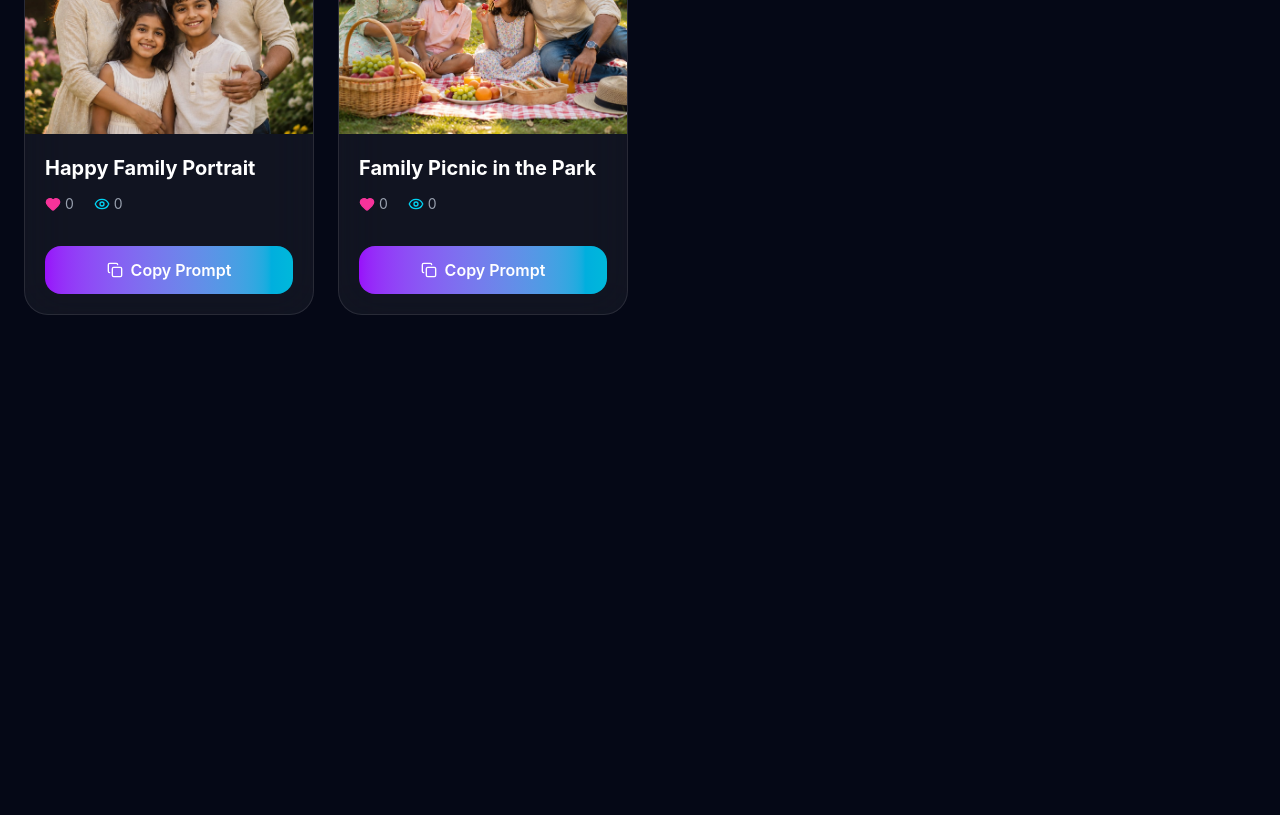
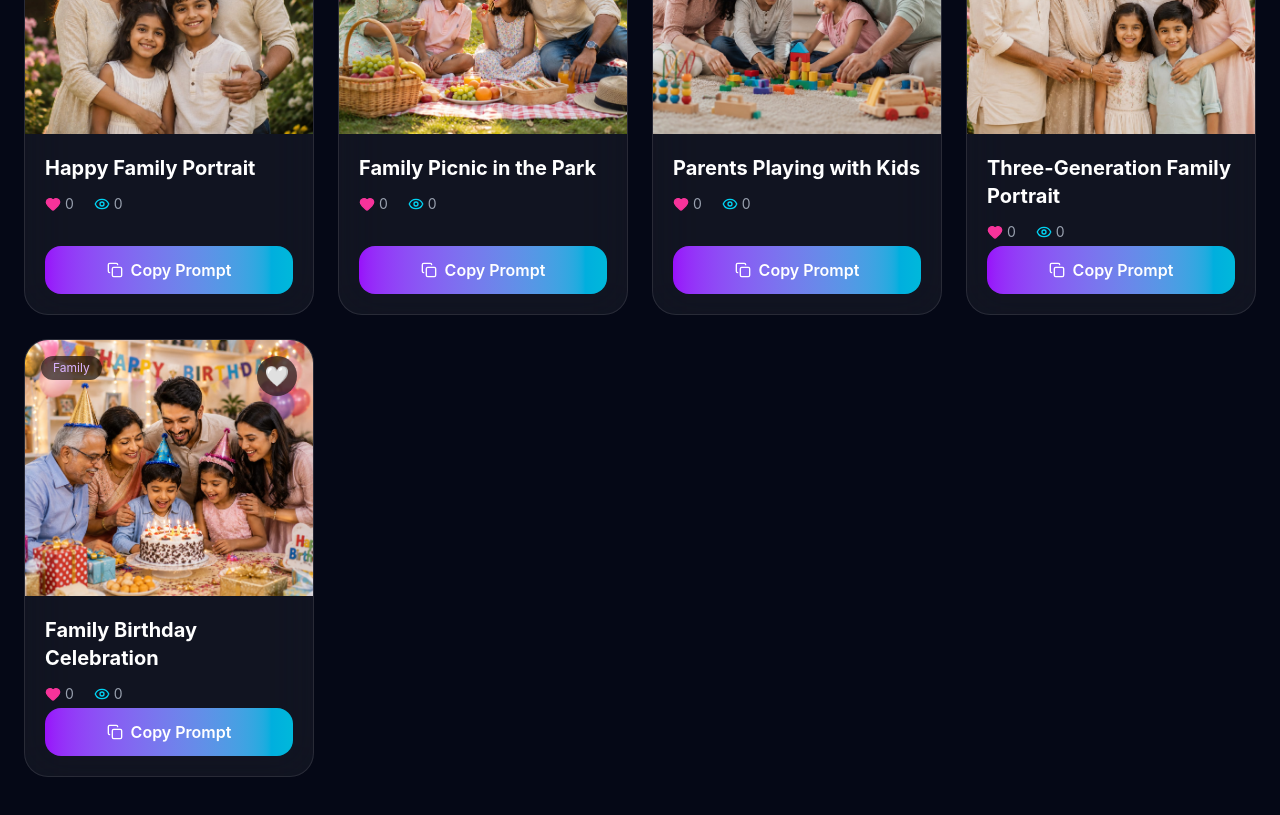
Before and after one commit to seelananton8-byte/promptverse-ai, a React (Vite) app: page /gallery in a window 1280 px wide. Shown: the part 9000-9815 px from the top of the page. Before the commit the page ends 9355 px from the top, so only its background shows below. Built offline with nearby package versions, Linux system fonts and the light colour scheme; no server answers; the database is empty; what groq-sdk would draw is missing.

Commit message:
Improvemets

```diff
--- a/src/data/galleryData.js
+++ b/src/data/galleryData.js
@@ -739,6 +739,36 @@ export const galleryData = [
     prompt:
     "Create a heartwarming family picnic scene in a beautiful green park featuring smiling parents and two cheerful children enjoying quality time together on a cozy picnic blanket. A picnic basket filled with fresh fruits, sandwiches, and drinks, colorful flowers, lush green trees, warm golden hour sunlight, children laughing and playing, natural candid expressions, elegant casual outfits in soft pastel colors, cinematic composition, ultra-realistic skin textures, DSLR photography, shallow depth of field, soft bokeh, HDR, 8K, premium family lifestyle photography, joyful atmosphere, highly detailed, masterpiece, vibrant colors."
   },
+  {
+    id: 75,
+    title: "Parents Playing with Kids",
+    category: "Family",
+    image: "/images/family/family3.jpeg",
+    likes: "1.9k",
+    views: "3.3k",
+    prompt:
+    "Create a heartwarming family moment featuring loving parents playing joyfully with their two cheerful children inside a bright and cozy modern living room. The family is sitting together on a soft carpet, building colorful toy blocks, playing with wooden toys, laughing naturally, and sharing genuine smiles. Warm sunlight streams through large windows, creating a peaceful and inviting atmosphere. Stylish home décor, indoor plants, comfortable sofa, elegant modern interior, soft neutral color palette, natural candid expressions, strong family bonding, cinematic composition, ultra-realistic skin textures, DSLR photography, shallow depth of field, soft bokeh, HDR, 8K, premium family lifestyle photography, highly detailed, masterpiece, vibrant colors, authentic emotions, wholesome family love."
+  },
+   {
+    id: 76,
+    title: "Three-Generation Family Portrait",
+    category: "Family",
+    image: "/images/family/family4.jpeg",
+    likes: "1.9k",
+    views: "3.3k",
+    prompt:
+    "Create a heartwarming three-generation family portrait featuring loving grandparents, smiling parents, and two cheerful children standing together with genuine happiness. Everyone is dressed in elegant coordinated casual outfits in soft neutral and pastel colors. Warm golden hour sunlight illuminates the family, creating a cozy and emotional atmosphere. Beautiful outdoor garden filled with lush greenery, colorful flowers, and soft natural light in the background. Grandparents lovingly embracing their grandchildren while parents stand proudly beside them, natural candid smiles, strong family bonding, cinematic composition, ultra-realistic skin textures, DSLR photography, shallow depth of field, soft bokeh, HDR, 8K, premium family photography, highly detailed, masterpiece, vibrant colors, timeless memories, authentic emotions."
+  },
+  {
+    id: 77,
+    title: "Family Birthday Celebration",
+    category: "Family",
+    image: "/images/family/family5.jpeg",
+    likes: "1.9k",
+    views: "3.3k",
+    prompt:
+    "Create a heartwarming family birthday celebration featuring smiling grandparents, loving parents, and two cheerful children gathered around a beautifully decorated birthday cake with glowing candles. Everyone is wearing colorful party hats and elegant casual outfits in soft pastel colors. The room is decorated with vibrant balloons, birthday banners, fairy lights, wrapped gift boxes, confetti, and festive decorations. Children are excitedly blowing candles while the family smiles with genuine happiness and love. Warm indoor lighting creates a cozy atmosphere with cinematic composition, ultra-realistic skin textures, DSLR photography, shallow depth of field, soft bokeh, HDR, 8K, premium family lifestyle photography, joyful celebration, authentic emotions, highly detailed, masterpiece, vibrant colors, timeless memories."
+  },
 ];
 
 export const categories = [
--- a/src/pages/Profile.jsx
+++ b/src/pages/Profile.jsx
@@ -63,8 +63,10 @@ export default function Profile() {
         <div className="flex flex-col items-center">
           <img
             src={user.photoURL || DEFAULT_AVATAR}
+            referrerPolicy="no-referrer"
             alt={user.displayName || "User profile"}
             onError={(e) => {
+              e.target.onerror = null;
               e.target.src = DEFAULT_AVATAR;
             }}
             className="w-24 h-24 sm:w-28 sm:h-28 rounded-full object-cover border-4 border-purple-500"
```
